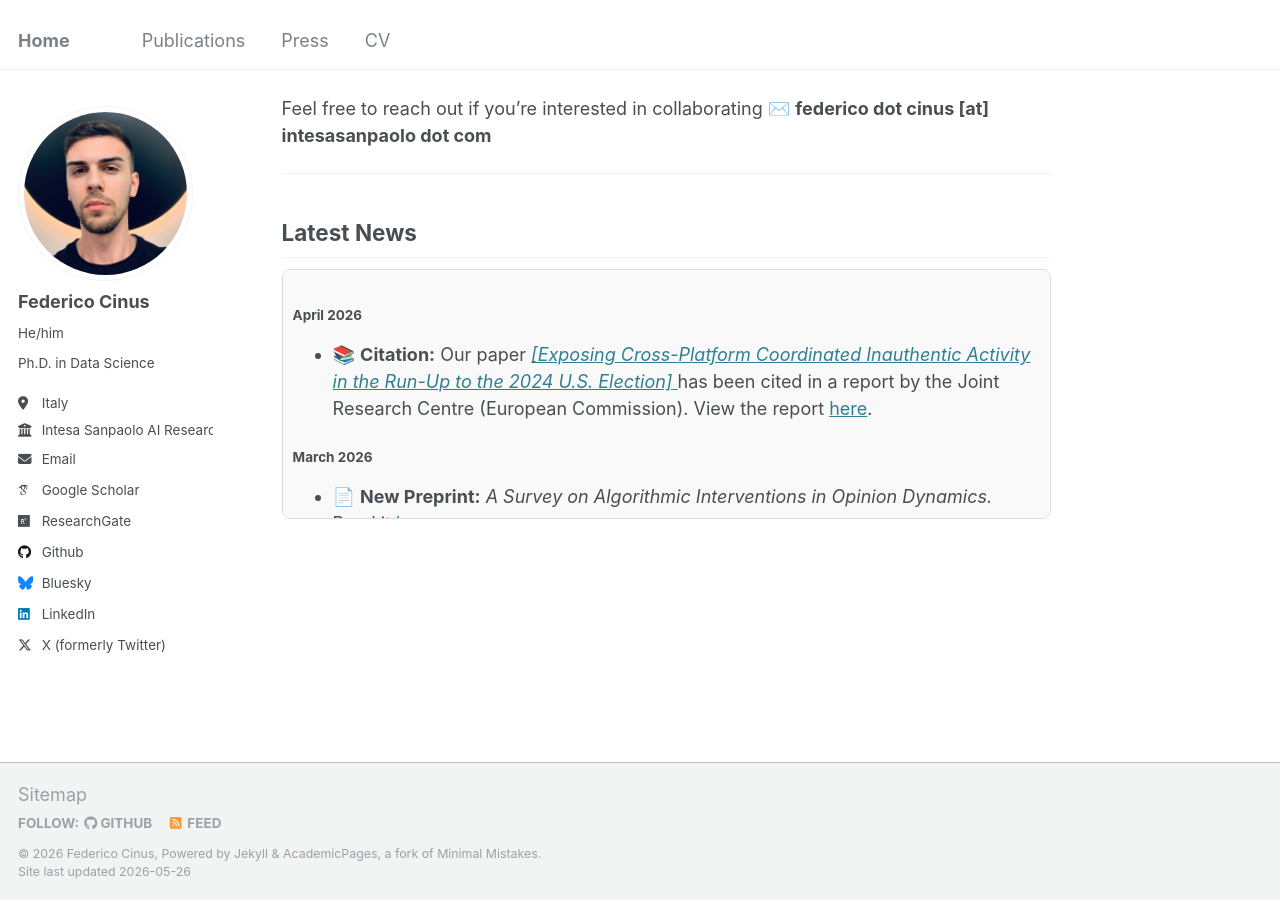
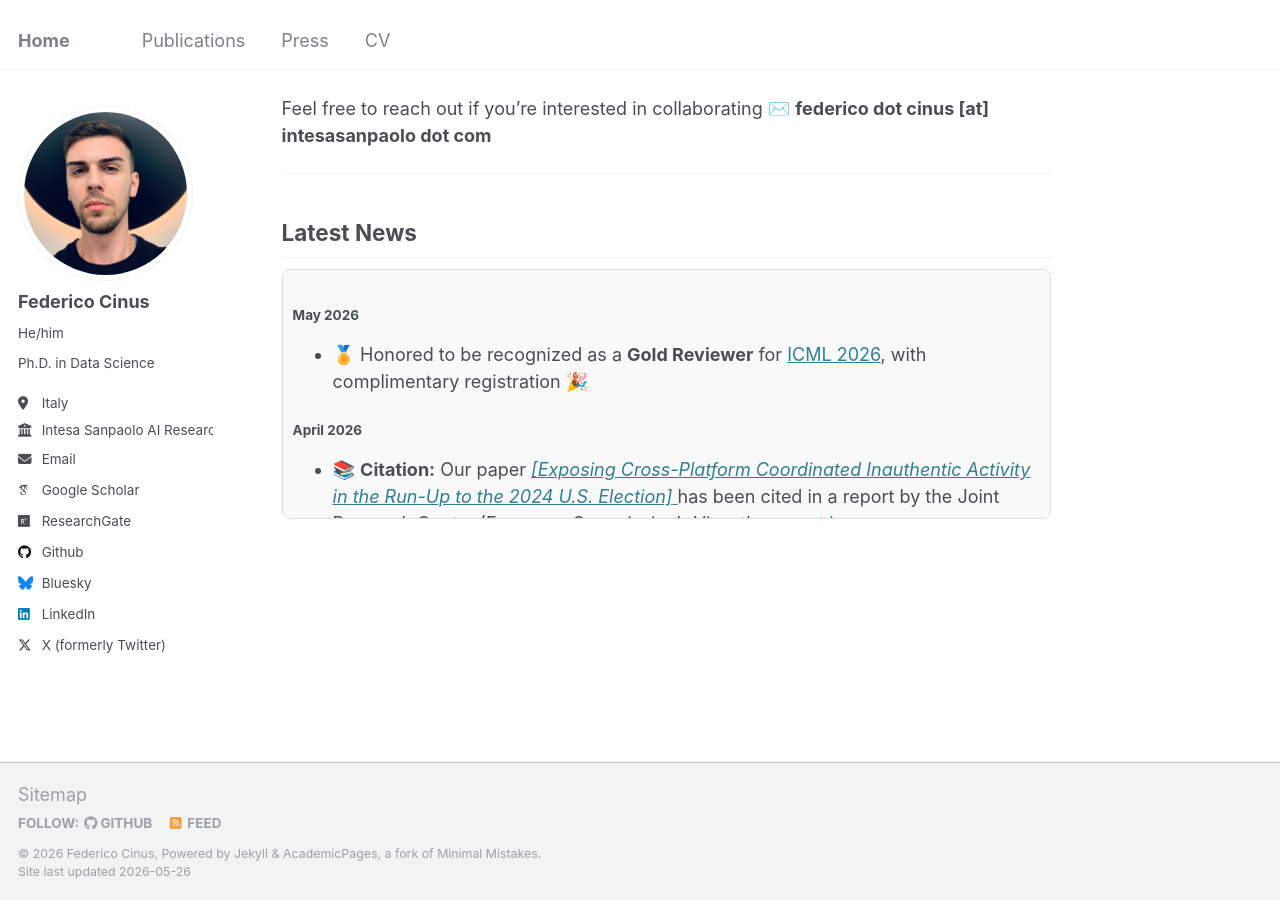
Before and after one commit to FedericoCinus/website, a Jekyll site: the page built from _pages/about.md, in a window 1280 px wide and 900 px high, scrolled down 610 px. Built offline with Jekyll 4.4.1, drawn with Linux system fonts in a browser that asks for light colours; some web fonts are replaced.

Commit message:
Update about.md

```diff
--- a/_pages/about.md
+++ b/_pages/about.md
@@ -33,6 +33,11 @@ Feel free to reach out if you’re interested in collaborating ✉️
 ## Latest News
 
 <div style="max-height: 250px; overflow-y: auto; padding: 10px; border: 1px solid #ddd; background: #f9f9f9; border-radius: 8px;">
+
+<h4>May 2026</h4>
+<ul>
+  <li>🏅 Honored to be recognized as a <b>Gold Reviewer</b> for <a href="https://icml.cc/Conferences/2026" target="_blank">ICML 2026</a>, with complimentary registration 🎉</li>
+</ul>
 
 <h4>April 2026</h4>
 <ul>
```
